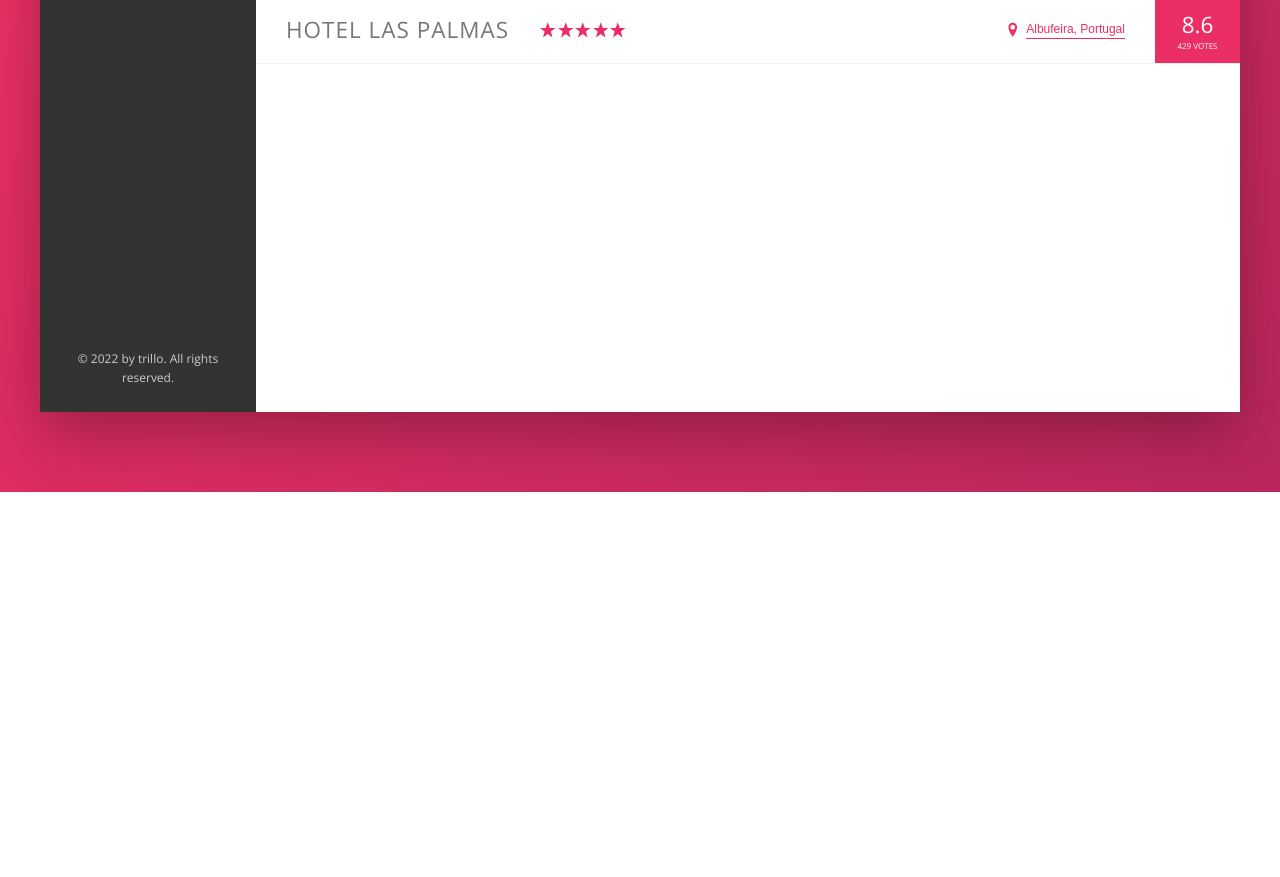
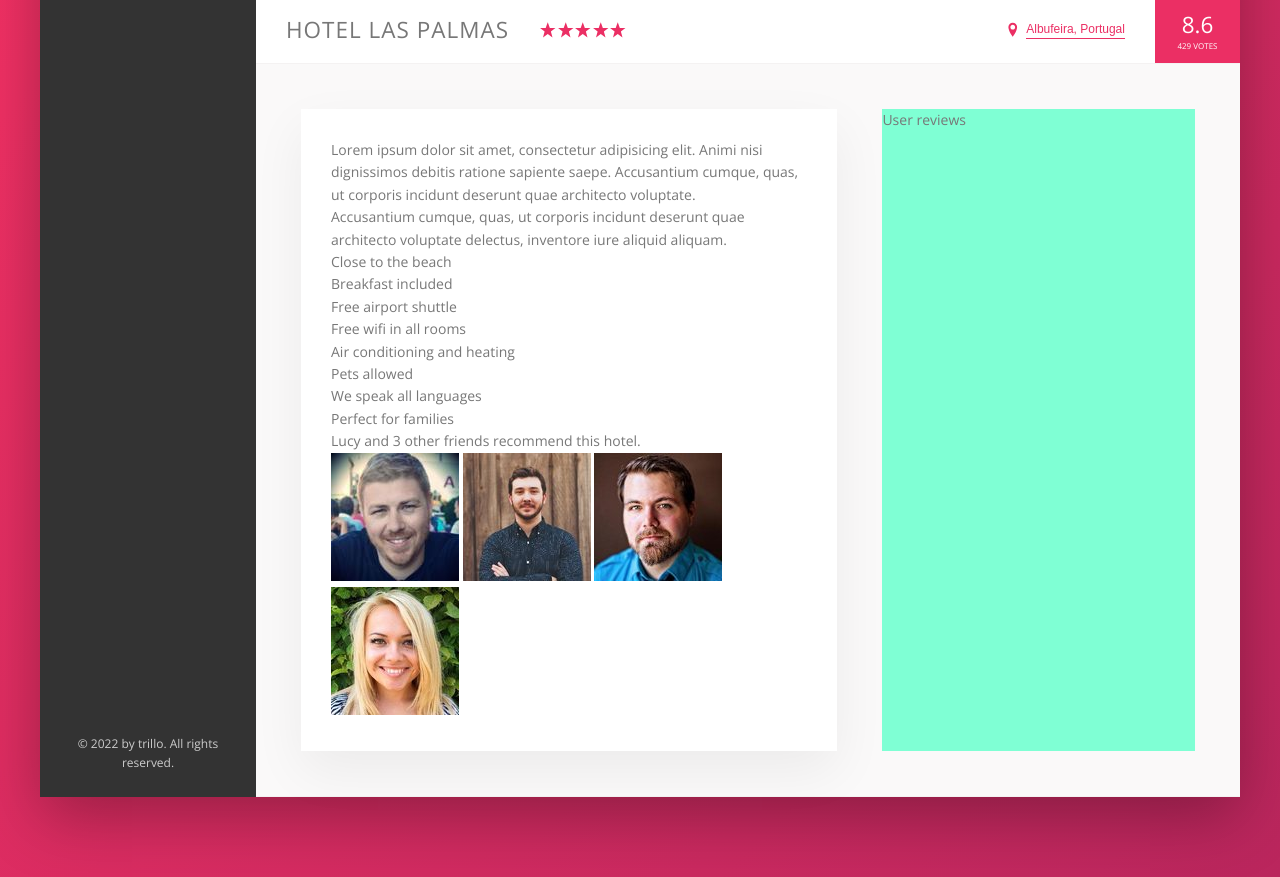
Before and after one commit to nikolai-chernolutskii/trillo, a website: page index.html in a window 1280 px wide. Shown: the part 538-1415 px from the top of the page. Before the commit the page ends 1030 px from the top, so only its background shows below. Drawn offline with nearby package versions, Linux system fonts and the light colour scheme.

Commit message:
Description - Part 1

```diff
--- a/index.html
+++ b/index.html
@@ -145,7 +145,36 @@
                 </div>
 
                 <div class="detail">
+                    <div class="description">
+                        <p class="paragraph">Lorem ipsum dolor sit amet, consectetur adipisicing elit. Animi nisi
+                            dignissimos debitis ratione sapiente saepe. Accusantium cumque, quas, ut corporis incidunt
+                            deserunt quae architecto voluptate.</p>
+                        <p class="paragraph">Accusantium cumque, quas, ut corporis incidunt deserunt quae architecto
+                            voluptate delectus, inventore iure aliquid aliquam.</p>
+                        <ul class="list">
+                            <li class="list__item">Close to the beach</li>
+                            <li class="list__item">Breakfast included</li>
+                            <li class="list__item">Free airport shuttle</li>
+                            <li class="list__item">Free wifi in all rooms</li>
+                            <li class="list__item">Air conditioning and heating</li>
+                            <li class="list__item">Pets allowed</li>
+                            <li class="list__item">We speak all languages</li>
+                            <li class="list__item">Perfect for families</li>
+                        </ul>
+                        <div class="recommend">
+                            <p class="recommend__count">Lucy and 3 other friends recommend this hotel.</p>
+                            <div class="recommend__friends">
+                                <img src="img/user-3.jpg" alt="Friend-1" class="recommend__photo">
+                                <img src="img/user-4.jpg" alt="Friend-2" class="recommend__photo">
+                                <img src="img/user-5.jpg" alt="Friend-3" class="recommend__photo">
+                                <img src="img/user-6.jpg" alt="Friend-4" class="recommend__photo">
+                            </div>
+                        </div>
+                    </div>
 
+                    <div class="user-reviews">
+                        User reviews
+                    </div>
                 </div>
             </main>
         </div>
--- a/sass/layout/_layout.scss
+++ b/sass/layout/_layout.scss
@@ -32,7 +32,27 @@
 }
 
 .hotel-view {
-    height: 80rem;
     background-color: #fff;
     flex: 1;
 }
+
+.detail {
+    padding: 4.5rem;
+    font-size: 1.4rem;
+    display: flex;
+    background-color: $color-grey-light-1;
+    border-bottom: $line;
+}
+
+.description {
+    background-color: #fff;
+    flex: 0 0 60%;
+    box-shadow: $shadow-light;
+    padding: 3rem;
+    margin-right: 4.5rem;
+}
+
+.user-reviews {
+    background-color: aquamarine;
+    flex: 1;
+}
```
Also changed, not shown: css/style.css. Lines whose indentation alone changed are shown as unchanged.
